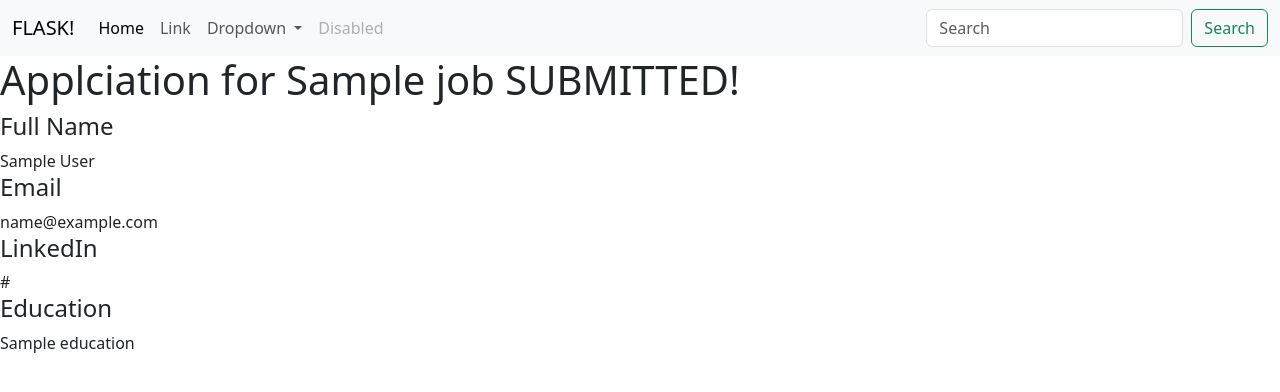
After one commit to whiteforestcat/flask-project, a Flask app: template templates/application_submit.html in a window 1280 px wide. The commit adds this page. Shown: the top 392 px of the page. Run offline with Flask 3, Linux system fonts and the light colour scheme; the template is opened without the code that fills it: most values are stand-ins (such as "Sample title", 1, 10 or a date in 2020).

Commit message:
submit data to db

```diff
--- a/app.py
+++ b/app.py
@@ -2,10 +2,12 @@ from flask import (
     Flask,  # flask is library name, Flask is class in flask library
     render_template,
     jsonify,  # to return json in endpoints
+    request,  # enables us to use params in url after "?"
 )
 from database import (
     load_jobs_from_db,  # importing engine from database.py file
     load_single_job,
+    add_application_to_db,
 )
 
 app = Flask(__name__)
@@ -57,11 +59,23 @@ def list_jobs():
 @app.route("/job/<id>")
 def show_job(id):
     job = load_single_job(id)
-    if not job: # in controller, here will be None data type. meaning if (!job) is JS
+    if not job:  # in controller, here will be None data type. meaning if (!job) is JS
         return "Job Not found", 404
     return render_template("jobpage.html", job=job)
 
 
+@app.route("/job/<id>/apply", methods=["post"])
+def apply_to_job(id):
+    # data = request.args # information stored in url can be accesssed via request.args, need to leave out methods if want to store info in url
+    data = request.form  # to access data when using methods
+    job = load_single_job(id)
+    # return jsonify(data)
+    # this returns form in json format
+    # where keys are the name attribute of input HTML element and values are the user input values of the input box
+    # can store this data in DB, see below
+    add_application_to_db(id, data)
+    return render_template("application_submit.html", application=data, job=job)
+
 
 if __name__ == "__main__":
     app.run(debug=True)
--- /dev/null
+++ b/templates/application_submit.html
@@ -0,0 +1,19 @@
+<!DOCTYPE html>
+<html lang="en">
+  <head>
+    {% include "bootstrap.html"%}
+    <title>Document</title>
+  </head>
+  <body>
+    {% include "nav.html" %}
+    <h1>Applciation for {{job.title}} SUBMITTED!</h1>
+    <h4>Full Name</h4>
+    <div>{{application.full_name}}</div>
+    <h4>Email</h4>
+    <div>{{application.email}}</div>
+    <h4>LinkedIn</h4>
+    <div>{{application.linked_in}}</div>
+    <h4>Education</h4>
+    <div>{{application.education}}</div>
+  </body>
+</html>
--- /dev/null
+++ b/templates/bootstrap.html
@@ -0,0 +1,8 @@
+    <meta charset="UTF-8" />
+    <meta name="viewport" content="width=device-width, initial-scale=1.0" />
+    <link
+      href="https://cdn.jsdelivr.net/npm/bootstrap@5.3.0/dist/css/bootstrap.min.css"
+      rel="stylesheet"
+      integrity="sha384-9ndCyUaIbzAi2FUVXJi0CjmCapSmO7SnpJef0486qhLnuZ2cdeRhO02iuK6FUUVM"
+      crossorigin="anonymous"
+    />
--- a/templates/jobpage.html
+++ b/templates/jobpage.html
@@ -1,15 +1,16 @@
 <!DOCTYPE html>
 <html lang="en">
 <head>
-    <meta charset="UTF-8">
-    <meta name="viewport" content="width=device-width, initial-scale=1.0">
+    {% include "bootstrap.html" %}
     <title>Job Position {{job["title"]}}</title>
 </head>
 <body>
+    {% include "nav.html" %}
     {{job}}
     <h2>Job Position: {{job["title"]}}</h2>
     <h2>Location: {{job.location}}</h2>
     <h2>Salary: {{job.currency}} {{job.salary}}</h2>
+    {% include "application_form.html" %}
 
 </body>
 </html>
--- a/templates/nav.html
+++ b/templates/nav.html
@@ -1,6 +1,6 @@
 <nav class="navbar navbar-expand-lg bg-body-tertiary">
   <div class="container-fluid">
-    <a class="navbar-brand" href="#">Navbar</a>
+    <a class="navbar-brand" href="/">FLASK!</a>
     <button
       class="navbar-toggler"
       type="button"
```
Also changed, not shown: database.py (+22 -1 lines), templates/application_form.html (added, +27 -0 lines), templates/home.html (+2 -9 lines).
